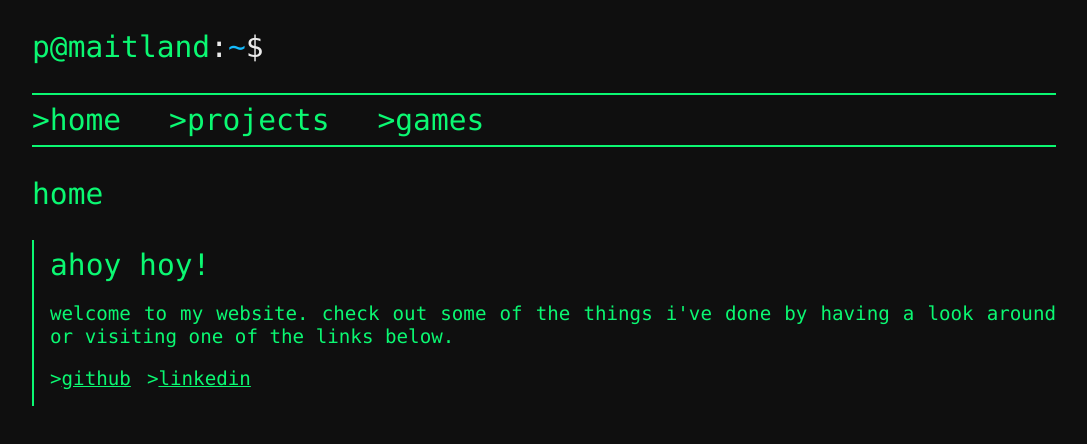
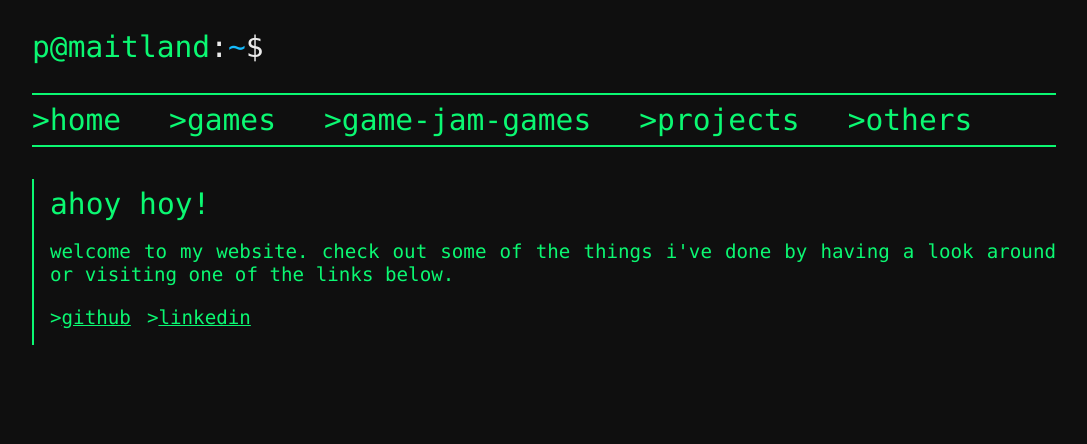
Before and after one commit to pmaitland/Personal-Website, a React (Create React App) app: page / in a window 1280 px wide. Shown: the top 444 px of the page, without its empty margins (96-1183 px from the left). Built offline with nearby package versions, Linux system fonts and the light colour scheme.

Commit message:
added others and moved game jam games

```diff
--- a/src/App.tsx
+++ b/src/App.tsx
@@ -11,6 +11,7 @@ import {
 import { projects } from './assets/constants/projects'
 import { gameJamGames, gameJamGamesFilters, games } from './assets/constants/games'
 import { home } from './assets/constants/home'
+import { others } from './assets/constants/others'
 
 function App(): ReactElement {
   return (
@@ -20,16 +21,19 @@ function App(): ReactElement {
         <div className='content'>
           <Routes>
             <Route path='/' element={
-              <Cards title={'home'} cards={home} showCount={false} />
+              <Cards cards={home} showCount={false} />
             } />
             <Route path='projects' element={
-              <Cards title='projects' cards={projects} />
+              <Cards cards={projects} />
             } />
             <Route path='games' element={
-              <div>
-                <Cards title='games' cards={games} />
-                <Cards title='game jams' cards={gameJamGames} filters={gameJamGamesFilters} />
-              </div>
+              <Cards cards={games} />
+            } />
+            <Route path='game-jam-games' element={
+              <Cards cards={gameJamGames} filters={gameJamGamesFilters} />
+            } />
+            <Route path='others' element={
+              <Cards cards={others} />
             } />
             <Route path='*' element={<NotFound />} />
           </Routes>
--- /dev/null
+++ b/src/assets/constants/others.ts
@@ -0,0 +1,12 @@
+import { CardDetails } from '../../types/cardDetails'
+
+export const others: CardDetails[] = [
+  {
+    title: 'Duck Sauce Games',
+    body: 'Game jams are great. I always enjoy taking part in them and now my friends and I run our own. Check out our website and come along to the next event!',
+    links: {
+      'website': 'https://ducksauce.games',
+    },
+    image: 'dsg.png'
+  }
+]
--- a/src/assets/css/Cards.scss
+++ b/src/assets/css/Cards.scss
@@ -1,14 +1,15 @@
 @import './variables';
 
-.section-header {
+.cards {
+  width: 100%;
+
+  .header {
     display: flex;
+    flex-direction: row;
     gap: 1rem;
     align-items: center;
-}
-
-.section-name {
-  flex-grow: 1;
-  color: $green;
+    justify-content: space-between;
+    padding: 1rem 0 1rem 0;
   }
 
   .count {
@@ -17,10 +18,11 @@
     font-size: $body-font-size;
   }
 
-.cards {
+  .content {
     display: flex;
     flex-direction: column;
     flex-wrap: wrap;
     justify-content: space-between;
     gap: 2rem;
   }
+}
--- a/src/components/Card.tsx
+++ b/src/components/Card.tsx
@@ -30,7 +30,7 @@ function Card({ cardDetails }: CardProps): ReactElement {
           <div className={'links'}>
             {Object.keys(cardDetails.links).map(link => (
               <p key={link} className='link'>
-                {'>'}<a href={cardDetails.links?.[link]}>{link}</a>
+                {'>'}<a href={cardDetails.links?.[link]} target='blank'>{link}</a>
               </p>
             ))}
           </div>
--- a/src/components/Cards.tsx
+++ b/src/components/Cards.tsx
@@ -4,24 +4,22 @@ import '../assets/css/Cards.scss'
 import { CardDetails } from '../types/cardDetails'
 
 interface CardsProps extends HTMLAttributes<HTMLDivElement> {
-  title: string,
   cards: CardDetails[],
   filters?: string[],
   showCount?: boolean
 }
 
-function Cards({ title, cards, filters, showCount = true }: CardsProps): ReactElement {
+function Cards({ cards, filters, showCount = true }: CardsProps): ReactElement {
   const DEFAULT_FILTER = '-'
-  const [selectedFilter, setSelectedFilter] = useState<string>(DEFAULT_FILTER)
+  const [selectedFilter, setSelectedFilter] = useState<string>('-')
   const cardCount = cards.filter(
     card => selectedFilter === DEFAULT_FILTER ||
     (card.subtitles && card.subtitles.indexOf(selectedFilter) > -1)
   ).length
 
   return (
-    <div>
-      <div className='section-header'>
-        <p className='section-name'>{title}</p>
+    <div className='cards'>
+      <div className='header'>
         {showCount &&
           <p className='count'>{cardCount} item{cardCount === 1 ? '' : 's'}</p>
         }
@@ -39,7 +37,7 @@ function Cards({ title, cards, filters, showCount = true }: CardsProps): ReactEl
           </select>
         }
       </div>
-      <div className='cards'>
+      <div className='content'>
         {cards
           .filter(card => selectedFilter === DEFAULT_FILTER || (card.subtitles && card.subtitles.indexOf(selectedFilter) > -1))
           .map(card => (
--- a/src/components/Header.tsx
+++ b/src/components/Header.tsx
@@ -16,8 +16,10 @@ function Header(): ReactElement {
       </div>
       <div className='navbar'>
         <Link to="/">{'>home'}</Link>
+        <Link to="/games">{'>games'}</Link>
+        <Link to="/game-jam-games">{'>game-jam-games'}</Link>
         <Link to="/projects">{'>projects'}</Link>
-        <Link to="/games">{'>games'}</Link>
+        <Link to="/others">{'>others'}</Link>
       </div>
     </div>
   )
```
Also changed, not shown: public/images/dsg.png (added). Lines whose indentation alone changed are shown as unchanged.
